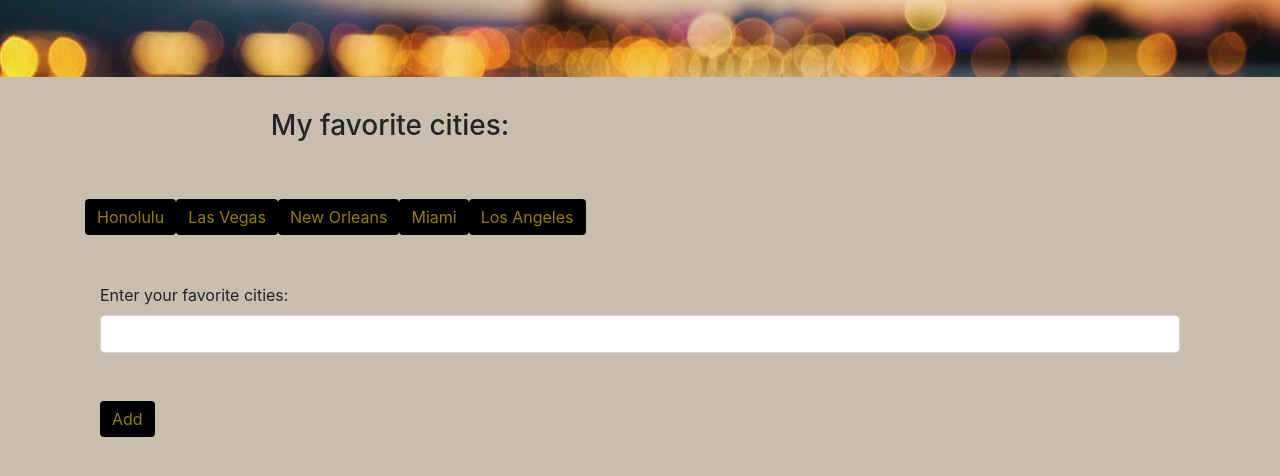
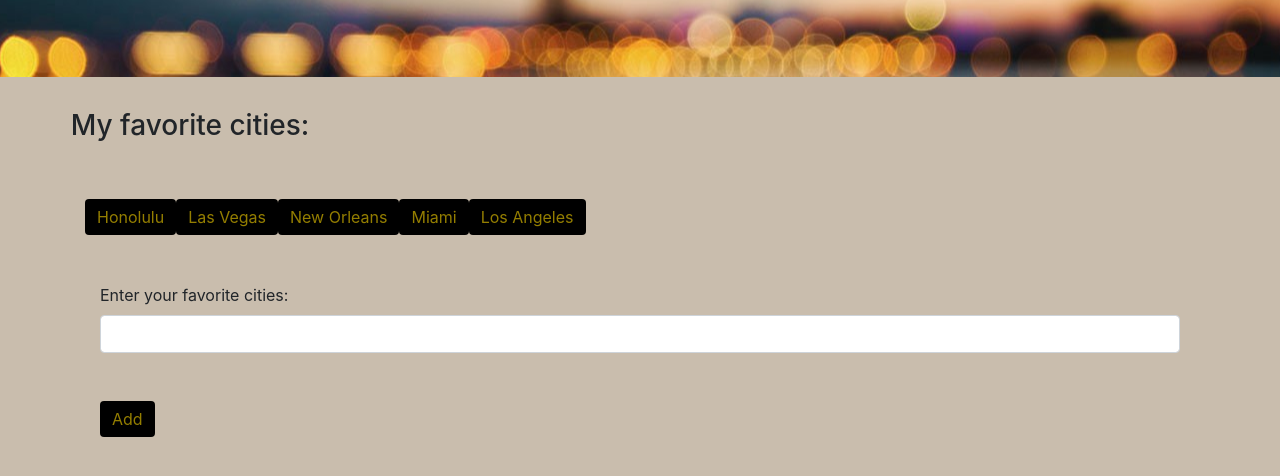
Before and after one commit to angeloluigicruz/Gif-Tastic, a plain HTML site: page index.html in a window 1280 px wide. Shown: the part 172-648 px from the top of the page. Drawn offline with nearby package versions, Linux system fonts and the light colour scheme.

Commit message:
Update style.css fixed text position

```diff
--- a/Assets/css/style.css
+++ b/Assets/css/style.css
@@ -15,5 +15,5 @@ body {
 }
 
 .text-center {
-    margin-left: -500px;
+    margin-left: -900px;
 }
```
